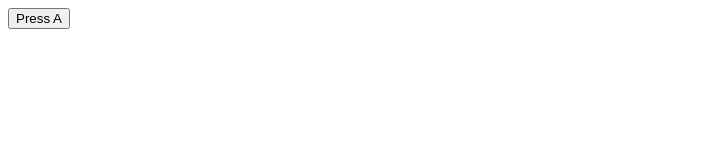
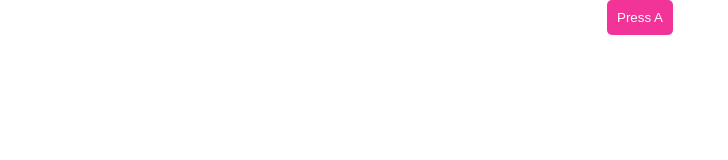
Before and after one commit to yonathan21/practiceanimation, a plain HTML site: page index.html in a window 1280 px wide. Shown: the whole page, without its empty margins (0-728 px from the left). Drawn offline with Linux system fonts and the light colour scheme.

Commit message:
btntransition

```diff
--- a/index.html
+++ b/index.html
@@ -4,6 +4,7 @@
   <meta charset="UTF-8">
   <meta name="viewport" content="width=device-width, initial-scale=1.0">
   <title>Document</title>
+  <link rel="stylesheet" href="style.css">
 </head>
 <body>
   <button class="btn"> Press A </button>
--- /dev/null
+++ b/style.css
@@ -0,0 +1,27 @@
+*{
+  margin: 0;
+  padding: 0;
+  box-sizing: border-box;
+}
+
+body{
+  display: flex;
+  justify-content: center;
+  align-items: center;
+}
+
+.btn{
+  padding: 10px;
+  background: #f23398;
+  border: none;
+  border-radius: 5px;
+  color: #fff;
+  cursor: pointer;
+  transition: all 0.3s;
+}
+
+.btn:hover{
+  transform: translateY(10px);
+  background: #333df2;
+  color: #f23398;
+}
```
